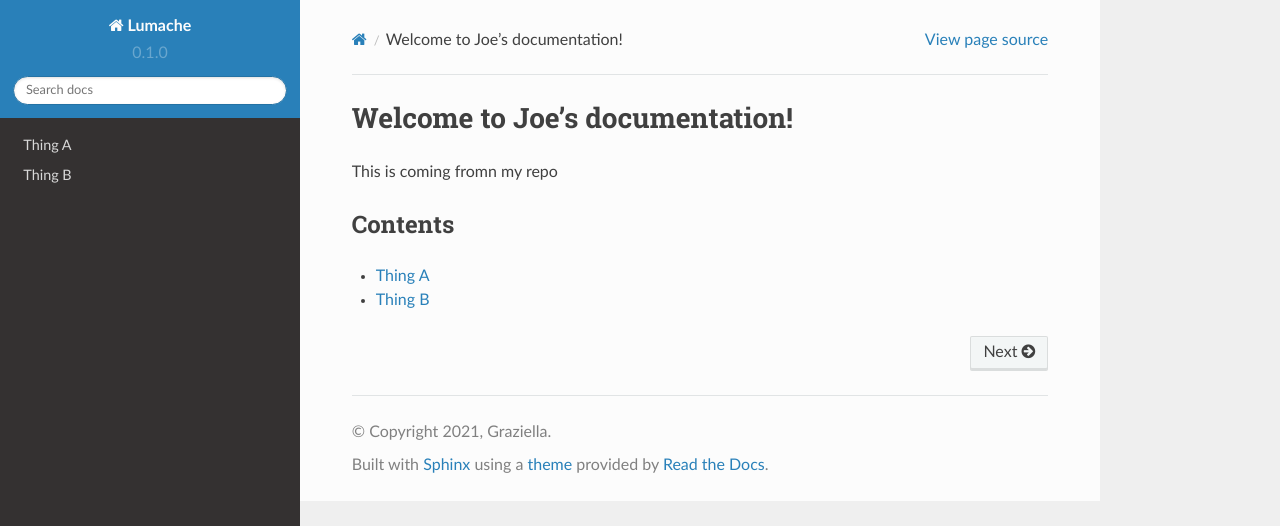
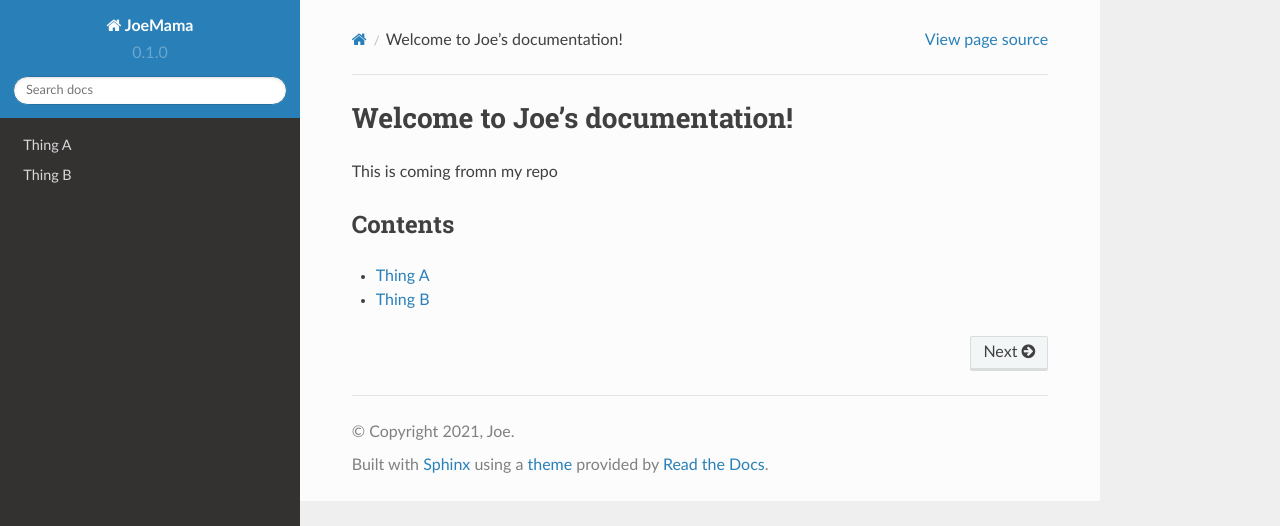
Before and after one commit to JoeMartis/mitx-online-doc, a Sphinx documentation site: the page built from docs/source/index.rst, in a window 1280 px wide. Shown: the top 526 px of the page. Built offline with Sphinx 7.4.7 and the Read the Docs theme 2.0.0, drawn with Linux system fonts in a browser that asks for light colours.

Commit message:
Update conf.py

```diff
--- a/docs/source/conf.py
+++ b/docs/source/conf.py
@@ -2,9 +2,9 @@
 
 # -- Project information
 
-project = 'Lumache'
-copyright = '2021, Graziella'
-author = 'Graziella'
+project = 'JoeMama'
+copyright = '2021, Joe'
+author = 'Joe'
 
 release = '0.1'
 version = '0.1.0'
```
